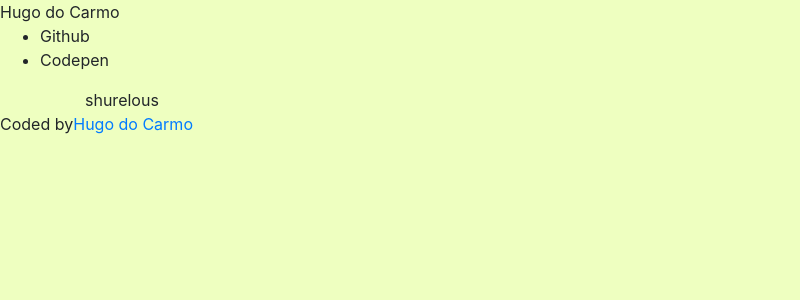
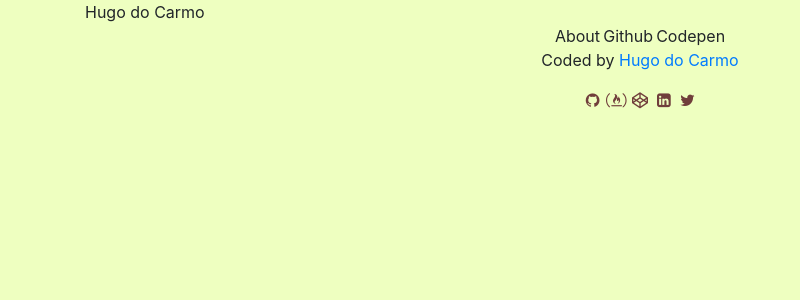
Before and after one commit to spelcaster/personal-webpage, a React app: page / in a window 1280 px wide. Shown: the top 300 px of the page, without its empty margins (0-800 px from the left). Built offline with nearby package versions, Linux system fonts and the light colour scheme; the HTML template or start-up script is replaced by a standard one.

Commit message:
adding components
- Added the following components:
  - App;
  - Footer;
  - Header;
  - Project;
- Added App component scss;

```diff
--- a/src/components/App.js
+++ b/src/components/App.js
@@ -1,29 +1,15 @@
+import './sass/app.scss'
+
 import React from 'react'
+import Header from './Header'
+import Footer from './Footer'
 
 class App extends React.Component {
-  static propTypes = {
-  }
-
-  state = {
-  }
-
   render () {
     return (
-      <div>
-        <header>
-          Hugo do Carmo
-          <nav>
-            <ul>
-              <li>Github</li>
-              <li>Codepen</li>
-            </ul>
-          </nav>
-        </header>
-        <div className='container'>shurelous</div>
-        <footer>
-          Coded by
-          <a href='#' target='_blank'>Hugo do Carmo</a>
-        </footer>
+      <div className='container'>
+        <Header />
+        <Footer />
       </div>
     )
   }
--- /dev/null
+++ b/src/components/Footer.js
@@ -0,0 +1,52 @@
+import React from 'react'
+
+class Footer extends React.Component {
+  render () {
+    return (
+      <footer>
+        <p className='text-center'>
+          Coded by <a href='https://www.linkedin.com/in/hugo-augusto-do-carmo-5415a442'
+            target='_blank'>
+            Hugo do Carmo
+          </a>
+        </p>
+        <nav>
+          <ul>
+            <li>
+              <a href='https://github.com/spelcaster'
+                target='_blank'>
+                <i className='fa fa-fw fa-github' />
+              </a>
+            </li>
+            <li>
+              <a href='https://www.freecodecamp.com/spelcaster'
+                target='_blank'>
+                <i className='fa fa-fw fa-free-code-camp' />
+              </a>
+            </li>
+            <li>
+              <a href='https://codepen.io/spelcaster'
+                target='_blank'>
+                <i className='fa fa-fw fa-codepen' />
+              </a>
+            </li>
+            <li>
+              <a href='https://www.linkedin.com/in/hugo-augusto-do-carmo-5415a442'
+                target='_blank'>
+                <i className='fa fa-fw fa-linkedin-square' />
+              </a>
+            </li>
+            <li>
+              <a href='https://twitter.com/august_hugh'
+                target='_blank'>
+                <i className='fa fa-fw fa-twitter' />
+              </a>
+            </li>
+          </ul>
+        </nav>
+      </footer>
+    )
+  }
+}
+
+export default Footer
--- /dev/null
+++ b/src/components/Header.js
@@ -0,0 +1,20 @@
+import React from 'react'
+
+class Header extends React.Component {
+  render () {
+    return (
+      <header>
+        Hugo do Carmo
+        <nav>
+          <ul>
+            <li>About</li>
+            <li>Github</li>
+            <li>Codepen</li>
+          </ul>
+        </nav>
+      </header>
+    )
+  }
+}
+
+export default Header
--- /dev/null
+++ b/src/components/sass/app.scss
@@ -0,0 +1,42 @@
+@import '../../sass/mixin.scss';
+
+$diffusion: #F2F7FF;
+$wwiiAlsoSky: #E3EDFF;
+$brightNeonPenGreen: #C3FF2C;
+$landfill: #703E3B;
+
+a {
+    @include setLinkStyle {
+        text-decoration: none;
+    }
+}
+
+header {
+}
+
+footer {
+    margin-bottom: 5%;
+}
+
+nav {
+    ul {
+        list-style: none;
+        margin: 0;
+        padding: 0;
+        text-align: center;
+
+        li {
+            display: inline;
+            padding-right: 0.1em;
+            padding-left: 0.1em;
+
+            a {
+                display: inline-block;
+
+                @include setLinkStyle {
+                    color: $landfill;
+                }
+            }
+        }
+    }
+}
```
Also changed, not shown: src/components/Project.js (added, +18 -0 lines).
